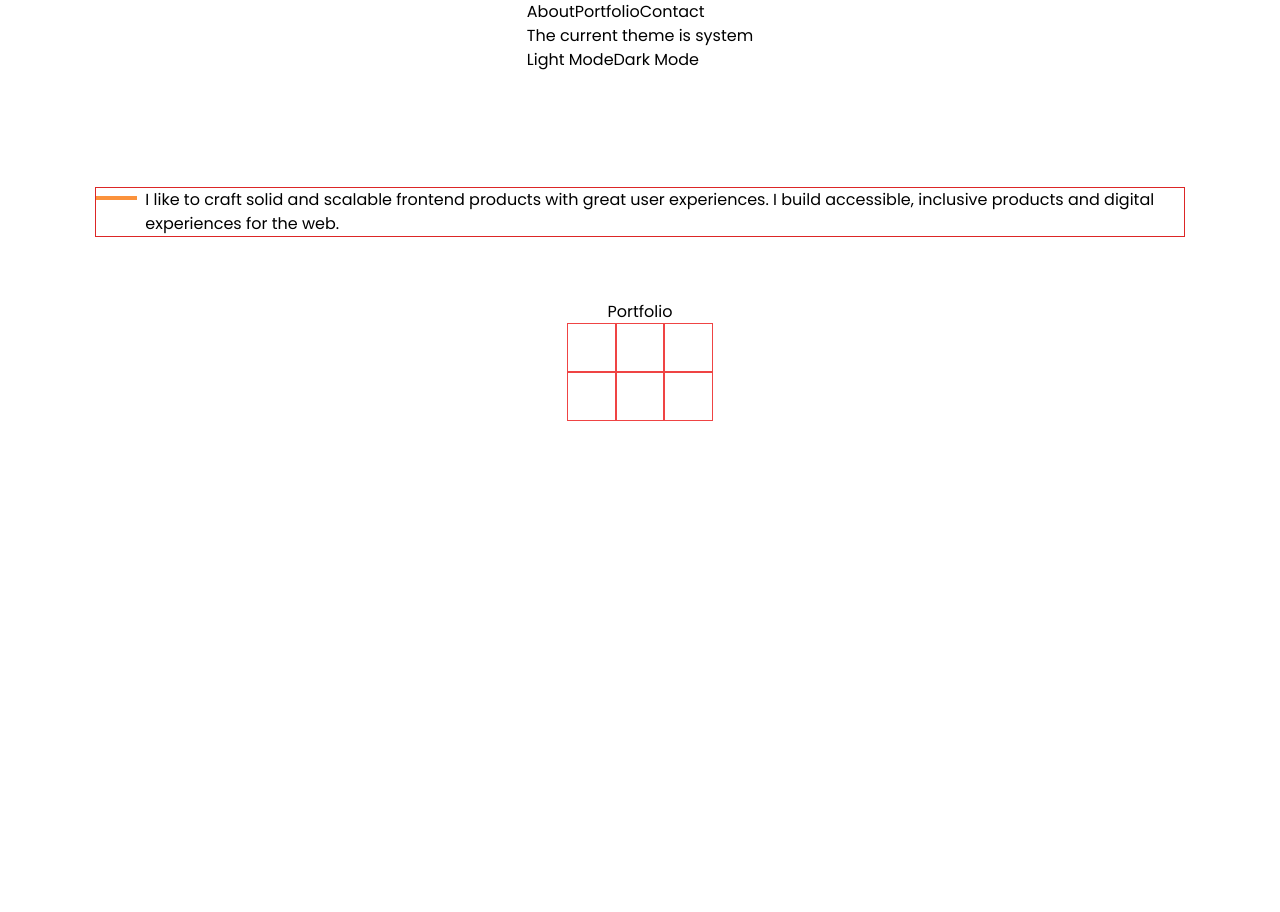
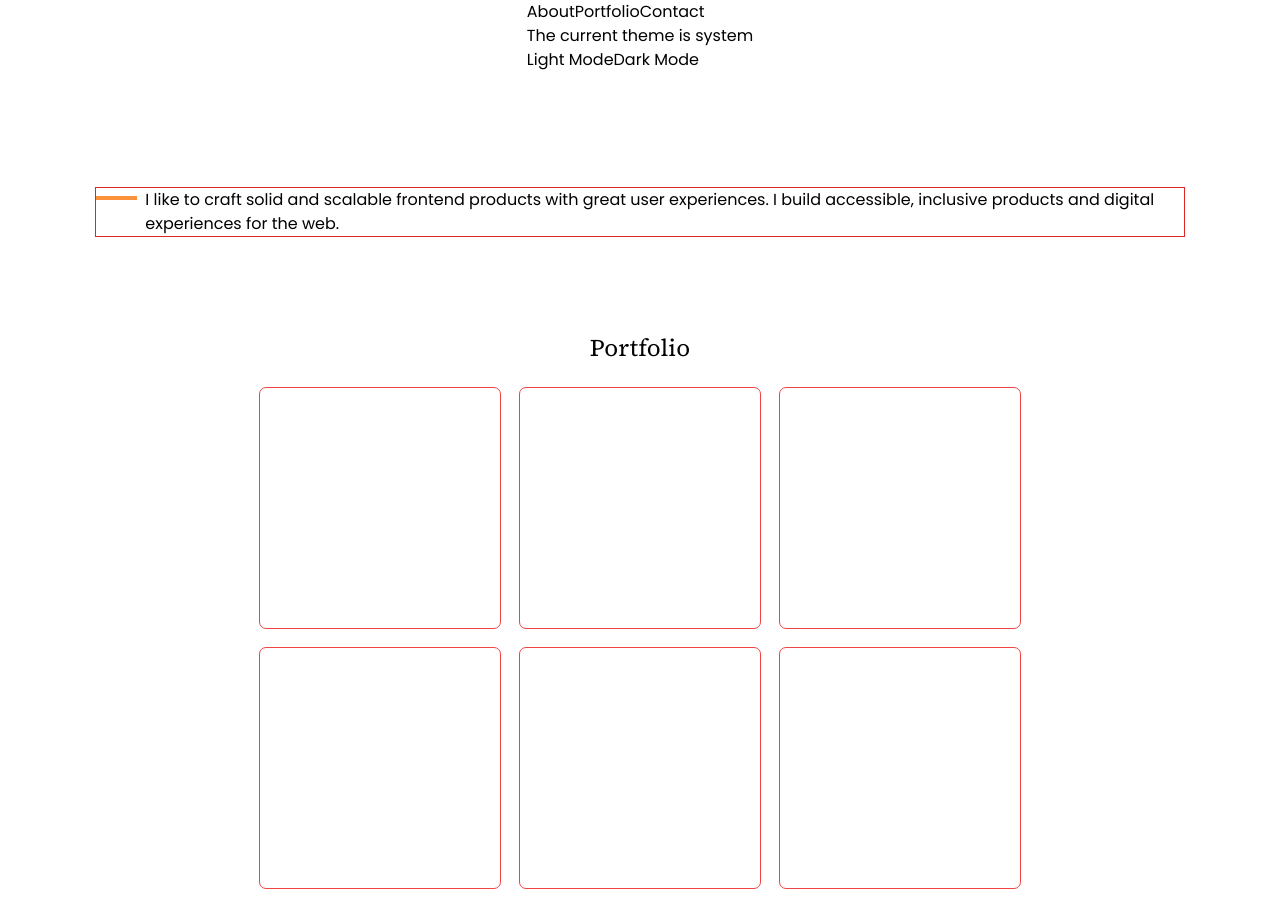
Before and after one commit to HenryNwankwo/PortfolioApp, a Next.js app in the folder portfolio-app/: page / in a window 1280 px wide. Before the commit the page ends 800 px from the top, so only its background shows below. Built offline with nearby package versions, Linux system fonts and the light colour scheme.

Commit message:
Adjusted the structure of the portfolio section

```diff
--- a/portfolio-app/app/page.js
+++ b/portfolio-app/app/page.js
@@ -28,15 +28,17 @@ export default function Home() {
         </div>
       </section>
       <section id='skills'></section>
-      <section id='portfolio'>
-        <h2 className='text-center'>Portfolio</h2>
-        <div className='flex justify-center items-center md:grid grid-cols-3'>
-          <div className='w-12 h-12 outline outline-1 outline-red-500'></div>
-          <div className='w-12 h-12 outline outline-1 outline-red-500'></div>
-          <div className='w-12 h-12 outline outline-1 outline-red-500'></div>
-          <div className='w-12 h-12 outline outline-1 outline-red-500'></div>
-          <div className='w-12 h-12 outline outline-1 outline-red-500'></div>
-          <div className='w-12 h-12 outline outline-1 outline-red-500'></div>
+      <section id='portfolio' className='my-4'>
+        <div className='text-center py-4 text-2xl'>
+          <h2 className={source_Serif_4.className}>Portfolio</h2>
+        </div>
+        <div className='flex flex-wrap justify-center items-center md:grid md:grid-cols-3 gap-5 m-2'>
+          <div className='w-60 h-60 outline outline-1 outline-red-500 rounded-md hover:cursor-pointer'></div>
+          <div className='w-60 h-60 outline outline-1 outline-red-500 rounded-md hover:cursor-pointer'></div>
+          <div className='w-60 h-60 outline outline-1 outline-red-500 rounded-md hover:cursor-pointer'></div>
+          <div className='w-60 h-60 outline outline-1 outline-red-500 rounded-md hover:cursor-pointer'></div>
+          <div className='w-60 h-60 outline outline-1 outline-red-500 rounded-md hover:cursor-pointer'></div>
+          <div className='w-60 h-60 outline outline-1 outline-red-500 rounded-md hover:cursor-pointer'></div>
         </div>
       </section>
       <section id='experience'></section>
```
